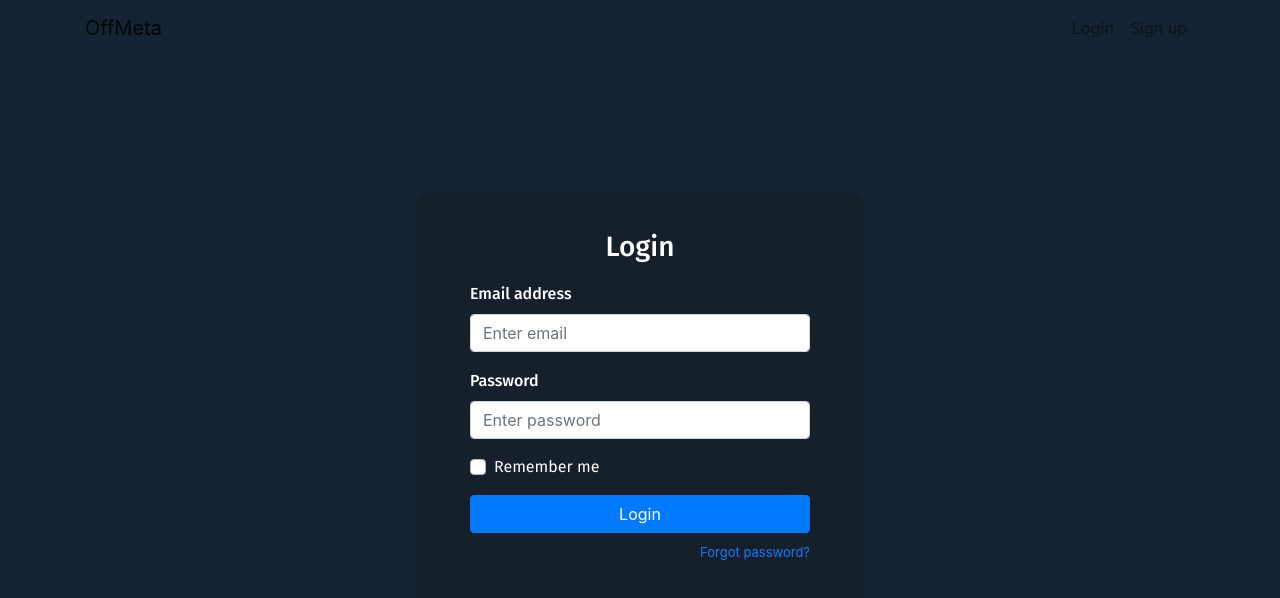
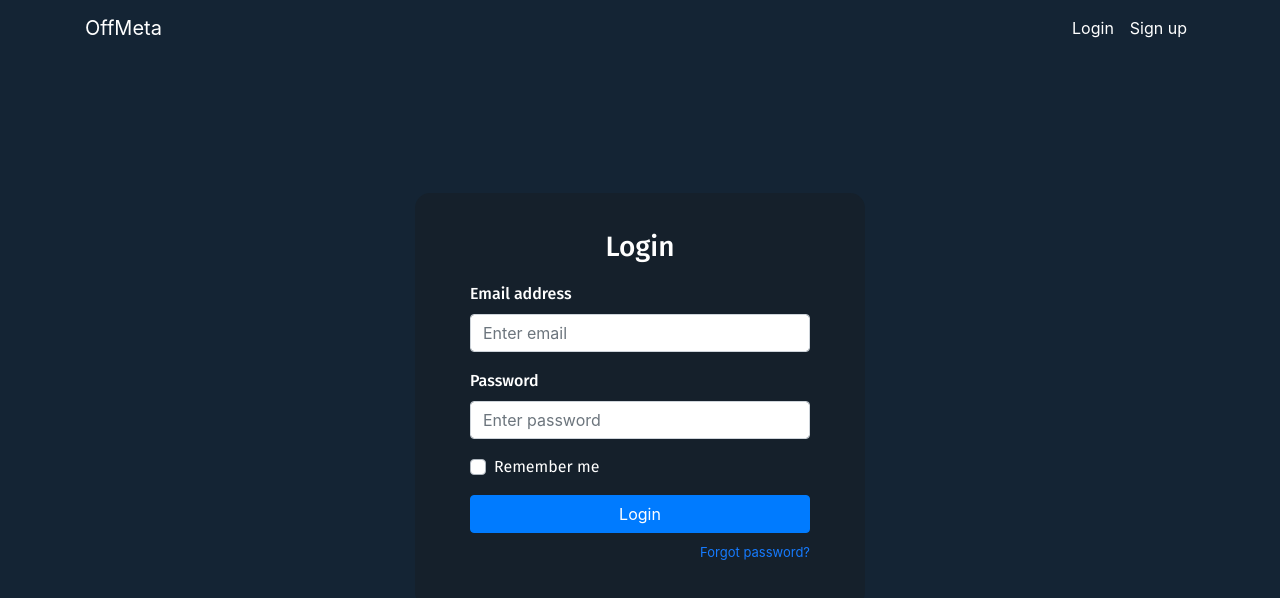
Before and after one commit to iFxLp/OffMeta, a React (Create React App) app: page / in a window 1280 px wide. Shown: the top 598 px of the page. Built offline with nearby package versions, Linux system fonts and the light colour scheme.

Commit message:
Navbar links white color

```diff
--- a/src/App.js
+++ b/src/App.js
@@ -13,14 +13,14 @@ function App() {
     <div className="App">
       <nav className="navbar navbar-expand-lg navbar-light fixed-top">
         <div className="container">
-          <Link className="navbar-brand" to={"/landing"}>OffMeta</Link>
+          <Link className="navbar-brand" to={"/landing"} style={{color: '#fff'}}>OffMeta</Link>
           <div className="collapse navbar-collapse" id="navbarTogglerDemo02">
             <ul className="navbar-nav ml-auto">
               <li className="nav-item">
-                <Link className="nav-link" to={"/login"}>Login</Link>
+                <Link className="nav-link" to={"/login"} style={{color: '#fff'}}>Login</Link>
               </li>
               <li className="nav-item">
-                <Link className="nav-link" to={"/registration"}>Sign up</Link>
+                <Link className="nav-link" to={"/registration"} style={{color: '#fff'}}>Sign up</Link>
               </li>
             </ul>
           </div>
```
